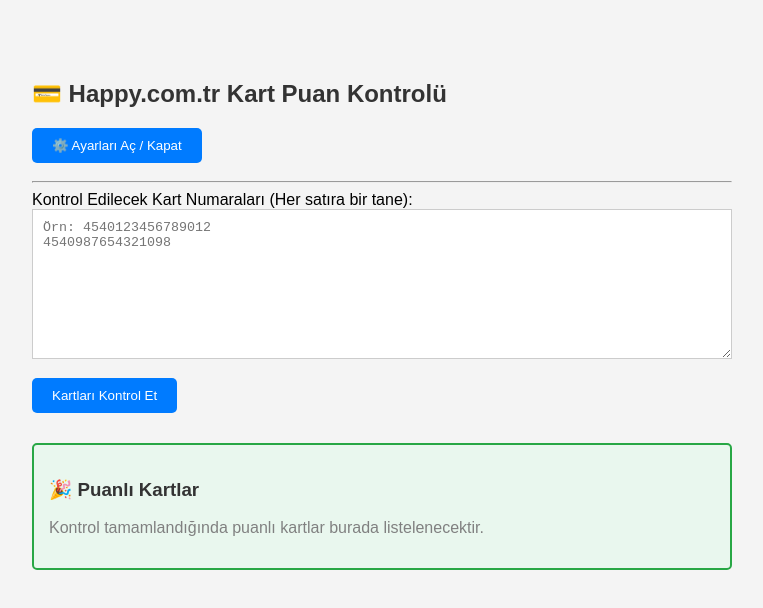
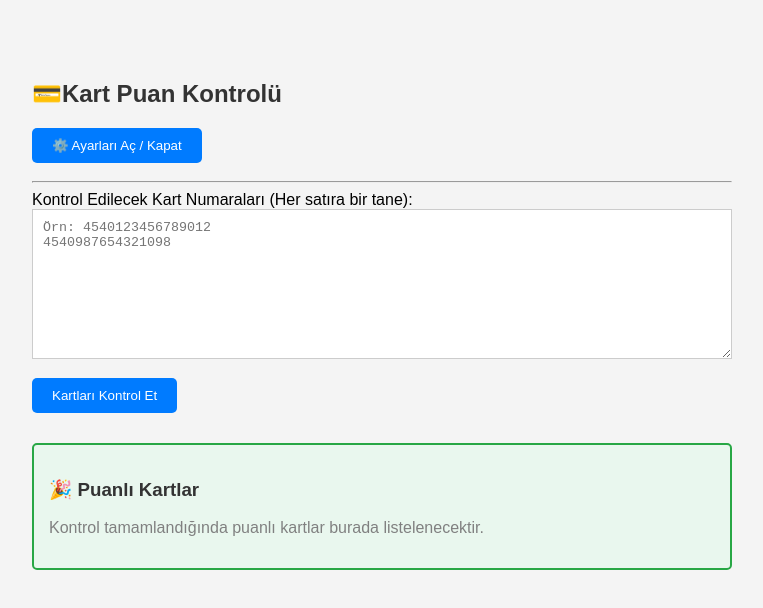
Before and after one commit to Reklamajans/mtverchecker, a website: page index.html in a window 1280 px wide. Shown: the whole page, without its empty margins (258-1021 px from the left). Drawn offline with Linux system fonts and the light colour scheme.

Commit message:
Update index.html

```diff
--- a/index.html
+++ b/index.html
@@ -2,7 +2,7 @@
 <html lang="tr">
 <head>
     <meta charset="UTF-8">
-    <title>💳 Happy Puan Kontrol Aracı</title>
+    <title>MT VERİN LAN</title>
     <style>
         body { font-family: sans-serif; max-width: 700px; margin: 40px auto; padding: 20px; background-color: #f4f4f4; }
         h2, h3 { color: #333; }
@@ -19,7 +19,7 @@
 </head>
 <body>
 
-    <h2>💳 Happy.com.tr Kart Puan Kontrolü</h2>
+    <h2>💳Kart Puan Kontrolü</h2>
 
     <button onclick="toggleSettings()">⚙️ Ayarları Aç / Kapat</button>
 
```
